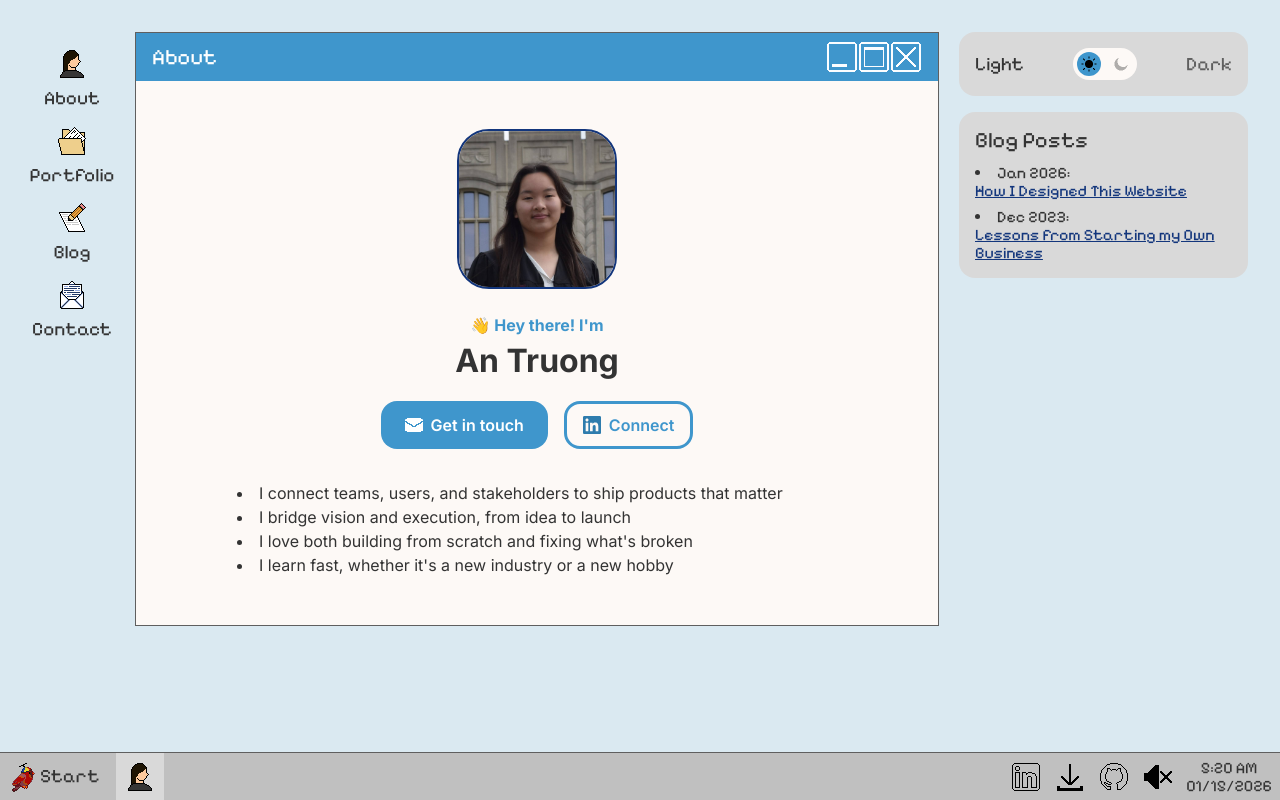
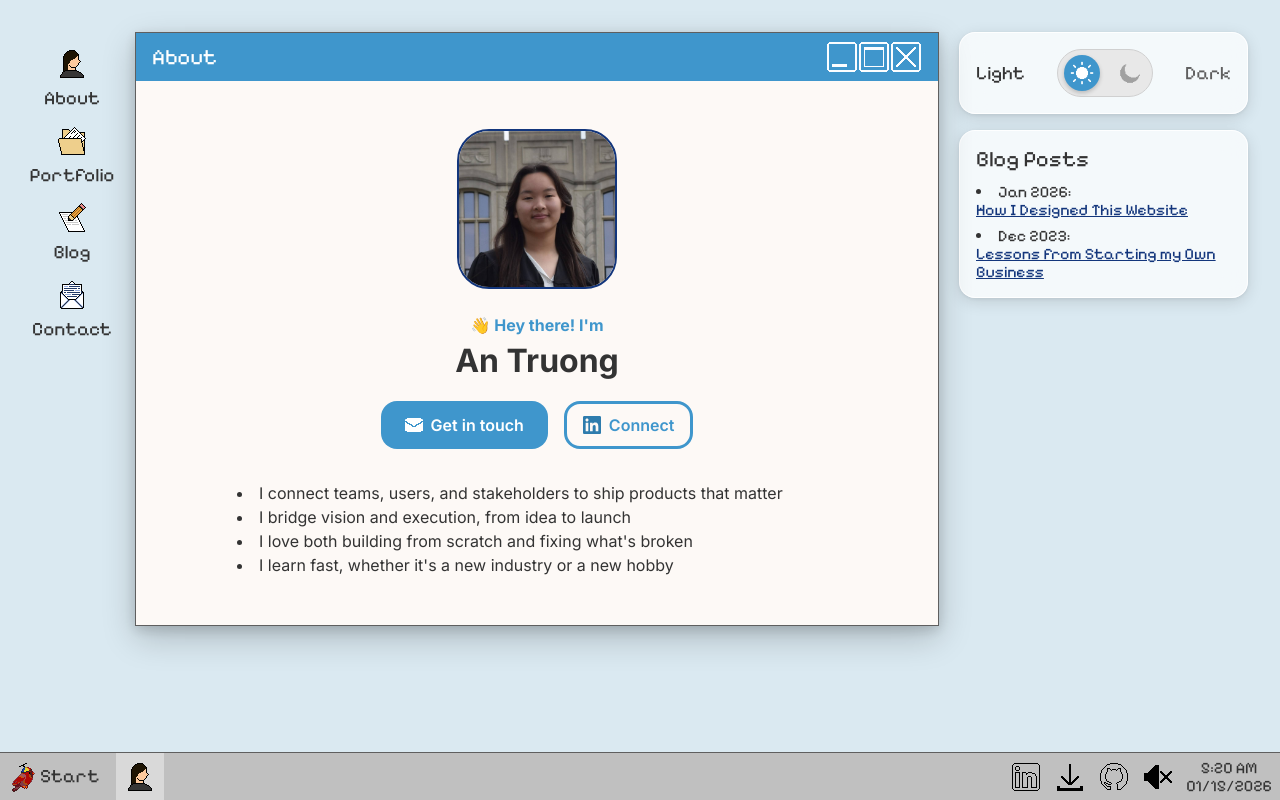
Before and after one commit to VTruong1478/VTruong1478.github.io, a React (Vite) app in the folder desktop/: page / in a window 1280 px wide. Built offline with nearby package versions, Linux system fonts and the light colour scheme; the HTML template or start-up script is replaced by a standard one.

Commit message:
modified window and widget ui

```diff
--- a/desktop/src/components/desktop/DesktopLayout/DesktopLayout.jsx
+++ b/desktop/src/components/desktop/DesktopLayout/DesktopLayout.jsx
@@ -101,7 +101,7 @@ export default function DesktopLayout() {
             <WidgetCard
               title=""
               aria-label="Theme switcher"
-              className="!p-0 !bg-transparent"
+              className="!p-0 !bg-transparent !border-none !shadow-none"
             >
               <ThemeWidget showLabels />
             </WidgetCard>
@@ -177,7 +177,7 @@ export default function DesktopLayout() {
             <WidgetCard
               title=""
               aria-label="Theme switcher"
-              className="!p-0 !bg-transparent"
+              className="!p-0 !bg-transparent !border-none !shadow-none"
             >
               <ThemeWidget />
             </WidgetCard>
--- a/desktop/src/components/desktop/DesktopLayout/GridOverlay.jsx
+++ b/desktop/src/components/desktop/DesktopLayout/GridOverlay.jsx
@@ -1,6 +1,6 @@
 /**
- * Dev-only grid overlay to validate the responsive column system.
- * Toggle with "g" when running in DEV. Column widths as semi-transparent red bands; gutters empty.
+ * Grid overlay to validate the responsive column system.
+ * Toggle with "g" key. Column widths as semi-transparent red bands; gutters empty.
  * Breakpoints: mobile <768 (8 cols), tablet+ >=768 (12 cols). Margins/gutters per Figma.
  * No new tokens; uses Tailwind arbitrary values for red fill.
  */
@@ -10,7 +10,6 @@ export default function GridOverlay() {
   const [visible, setVisible] = useState(false);
 
   useEffect(() => {
-    if (!import.meta.env.DEV) return;
     const handleKeyDown = (e) => {
       const t = e.target;
       if (
@@ -26,7 +25,6 @@ export default function GridOverlay() {
     return () => window.removeEventListener("keydown", handleKeyDown);
   }, []);
 
-  if (!import.meta.env.DEV) return null;
   if (!visible) return null;
 
   return (
--- a/desktop/src/components/desktop/DesktopLayout/ThemeWidget.jsx
+++ b/desktop/src/components/desktop/DesktopLayout/ThemeWidget.jsx
@@ -31,9 +31,16 @@ export default function ThemeWidget({ showLabels = false }) {
 
   return (
     <div
-      className={`flex items-center rounded-m px-[var(--space-16)] py-[var(--space-16)] font-pixel pixel-sm bg-widget transition-colors focus-within:ring-offset-transparent focus-within:outline-none ${
+      className={`flex items-center rounded-m px-[var(--space-16)] py-[var(--space-16)] font-pixel pixel-sm transition-colors focus-within:ring-offset-transparent focus-within:outline-none ${
         showLabels ? "justify-between" : "justify-center lg:justify-between"
       }`}
+      style={{
+        background: "var(--widget-glass-bg)",
+        backdropFilter: "blur(var(--widget-blur))",
+        WebkitBackdropFilter: "blur(var(--widget-blur))",
+        border: "1px solid var(--widget-glass-border)",
+        boxShadow: "var(--shadow-widget-aero)",
+      }}
     >
       <span
         aria-hidden="true"
@@ -58,19 +65,18 @@ export default function ThemeWidget({ showLabels = false }) {
             handleToggle();
           }
         }}
-        className="relative flex h-8 w-16 shrink-0 rounded-[32px] focus:outline-none focus-visible:ring-0"
+        className="relative flex h-12 w-24 shrink-0 rounded-[32px] focus:outline-none focus-visible:ring-0"
         style={{
-          backgroundColor: isDark
-            ? "var(--dark-grey)"
-            : "var(--window-background)",
+          backgroundColor: isDark ? "#2a2a2a" : "#e8e8e8",
+          border: isDark ? "1px solid #1a1a1a" : "1px solid #d0d0d0",
         }}
       >
         {/* Inactive icon on track - same size and position as selected icon */}
         <span className="absolute inset-0 flex items-center" aria-hidden>
           <span
-            className="absolute h-4 w-4 flex items-center justify-center"
+            className="absolute h-6 w-6 flex items-center justify-center"
             style={{
-              left: "8px",
+              left: "12px",
               top: "50%",
               transform: "translateY(-50%)",
               opacity: isDark ? 1 : 0,
@@ -79,9 +85,9 @@ export default function ThemeWidget({ showLabels = false }) {
             <img
               src={themeLight}
               alt=""
-              width={16}
-              height={16}
-              className="h-4 w-4 object-contain"
+              width={24}
+              height={24}
+              className="h-6 w-6 object-contain"
               style={{
                 filter: "brightness(0)",
                 opacity: 0.3,
@@ -89,9 +95,9 @@ export default function ThemeWidget({ showLabels = false }) {
             />
           </span>
           <span
-            className="absolute h-4 w-4 flex items-center justify-center"
+            className="absolute h-6 w-6 flex items-center justify-center"
             style={{
-              left: "40px",
+              left: "60px",
               top: "50%",
               transform: "translateY(-50%)",
               opacity: isDark ? 0 : 1,
@@ -100,9 +106,9 @@ export default function ThemeWidget({ showLabels = false }) {
             <img
               src={themeDark}
               alt=""
-              width={16}
-              height={16}
-              className="h-4 w-4 object-contain"
+              width={24}
+              height={24}
+              className="h-6 w-6 object-contain"
               style={{
                 filter: "brightness(0)",
                 opacity: 0.3,
@@ -112,21 +118,22 @@ export default function ThemeWidget({ showLabels = false }) {
         </span>
         {/* Knob: blue circle with active icon */}
         <span
-          className="absolute flex h-6 w-6 items-center justify-center rounded-full bg-primary transition-[left] duration-200 ease-out"
+          className="absolute flex h-9 w-9 items-center justify-center rounded-full bg-primary transition-[left] duration-200 ease-out"
           style={{
-            left: isDark ? "36px" : "4px",
+            left: isDark ? "54px" : "6px",
             top: "50%",
             transform: "translateY(-50%)",
+            boxShadow: "0 2px 4px rgba(0, 0, 0, 0.2)",
           }}
           aria-hidden
         >
           <img
             src={isDark ? themeDark : themeLight}
             alt=""
-            width={16}
-            height={16}
-            className="h-4 w-4 object-contain"
-            style={{ filter: "brightness(0)" }}
+            width={24}
+            height={24}
+            className="h-6 w-6 object-contain"
+            style={{ filter: "brightness(0) invert(1)" }}
           />
         </span>
       </button>
--- a/desktop/src/components/desktop/DesktopLayout/WidgetCard.jsx
+++ b/desktop/src/components/desktop/DesktopLayout/WidgetCard.jsx
@@ -1,5 +1,5 @@
 /**
- * Placeholder widget card. bg-widget, rounded-m.
+ * Placeholder widget card with Windows Aero glass effect.
  * Used for Theme switcher and Blog Posts widgets.
  */
 export default function WidgetCard({
@@ -11,7 +11,14 @@ export default function WidgetCard({
   const label = ariaLabel ?? (title || undefined);
   return (
     <aside
-      className={`bg-widget rounded-m p-[var(--space-16)] font-pixel text-text ${className}`}
+      className={`rounded-m p-[var(--space-16)] font-pixel text-text ${className}`}
+      style={{
+        background: "var(--widget-glass-bg)",
+        backdropFilter: "blur(var(--widget-blur))",
+        WebkitBackdropFilter: "blur(var(--widget-blur))",
+        border: "1px solid var(--widget-glass-border)",
+        boxShadow: "var(--shadow-widget-aero)",
+      }}
       {...(label ? { "aria-label": label } : {})}
     >
       {title ? (
--- a/desktop/src/components/desktop/Window/MobileWindow.jsx
+++ b/desktop/src/components/desktop/Window/MobileWindow.jsx
@@ -10,7 +10,10 @@ export default function MobileWindow({ window, content }) {
     <article
       data-window-id={window.id}
       className="bg-window text-text border border-darkgrey overflow-hidden flex flex-col"
-      style={{ borderRadius: 0 }}
+      style={{
+        borderRadius: 0,
+        boxShadow: "var(--shadow-window)"
+      }}
       role="dialog"
       aria-label={window.title}
     >
--- a/desktop/src/components/desktop/Window/Window.jsx
+++ b/desktop/src/components/desktop/Window/Window.jsx
@@ -456,6 +456,7 @@ export default function Window({ window, bounds, content }) {
       style={{
         borderRadius: 0, // Square corners, no border radius
         border: isFocused ? "1px solid var(--dark-grey)" : "1px solid var(--98-grey)",
+        boxShadow: isFocused ? "var(--shadow-window-focused)" : "var(--shadow-window)",
         left: `${window.x}px`,
         top: `${window.y}px`,
         width: `${window.width}px`,
--- a/desktop/src/styles/tokens.css
+++ b/desktop/src/styles/tokens.css
@@ -35,6 +35,16 @@
     --space-80: 80px;
 
     --radius: 16px;
+
+    /* Shadows for window layering (retro 2010 Windows style) */
+    --shadow-window: 0 8px 24px rgba(0, 0, 0, 0.15), 0 2px 8px rgba(0, 0, 0, 0.1);
+    --shadow-window-focused: 0 12px 32px rgba(0, 0, 0, 0.2), 0 4px 12px rgba(0, 0, 0, 0.15);
+
+    /* Aero glass effect for widgets */
+    --shadow-widget-aero: 0 4px 16px rgba(0, 0, 0, 0.12), 0 1px 4px rgba(0, 0, 0, 0.08);
+    --widget-glass-bg: rgba(255, 255, 255, 0.7);
+    --widget-glass-border: rgba(255, 255, 255, 0.9);
+    --widget-blur: 12px;
   }
 
   .dark {
@@ -49,5 +59,15 @@
 
     --widget-background: #262626;
     --window-background: #252429;
+
+    /* Shadows for dark mode - slightly more prominent */
+    --shadow-window: 0 8px 24px rgba(0, 0, 0, 0.3), 0 2px 8px rgba(0, 0, 0, 0.2);
+    --shadow-window-focused: 0 12px 32px rgba(0, 0, 0, 0.4), 0 4px 12px rgba(0, 0, 0, 0.3);
+
+    /* Aero glass effect for widgets - dark mode */
+    --shadow-widget-aero: 0 4px 16px rgba(0, 0, 0, 0.25), 0 1px 4px rgba(0, 0, 0, 0.15);
+    --widget-glass-bg: rgba(0, 0, 0, 0.3);
+    --widget-glass-border: rgba(255, 255, 255, 0.15);
+    --widget-blur: 12px;
   }
 }
```
